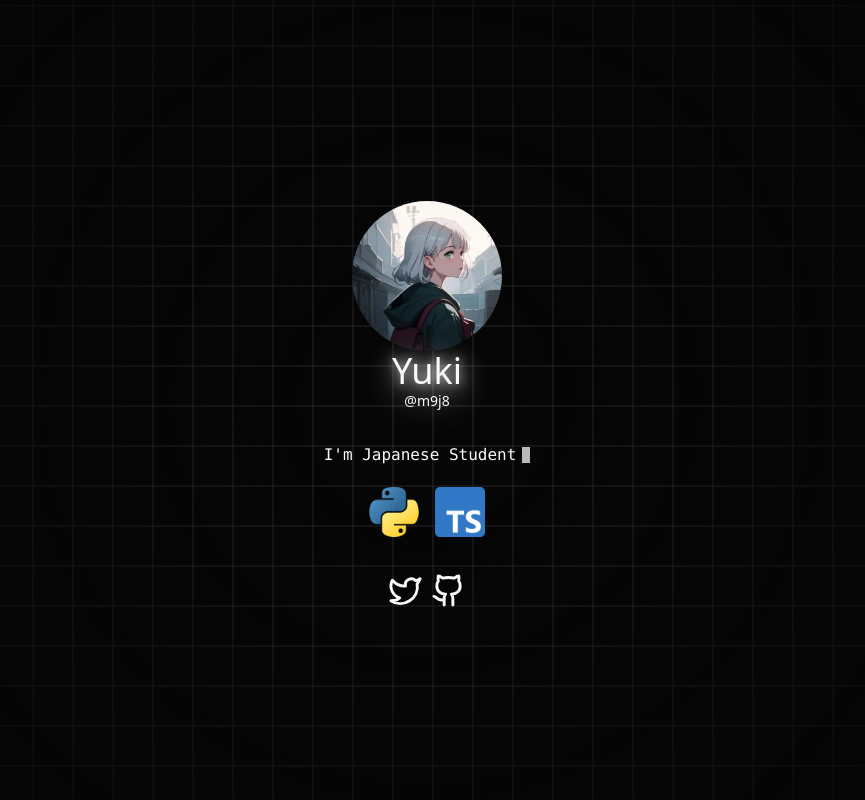
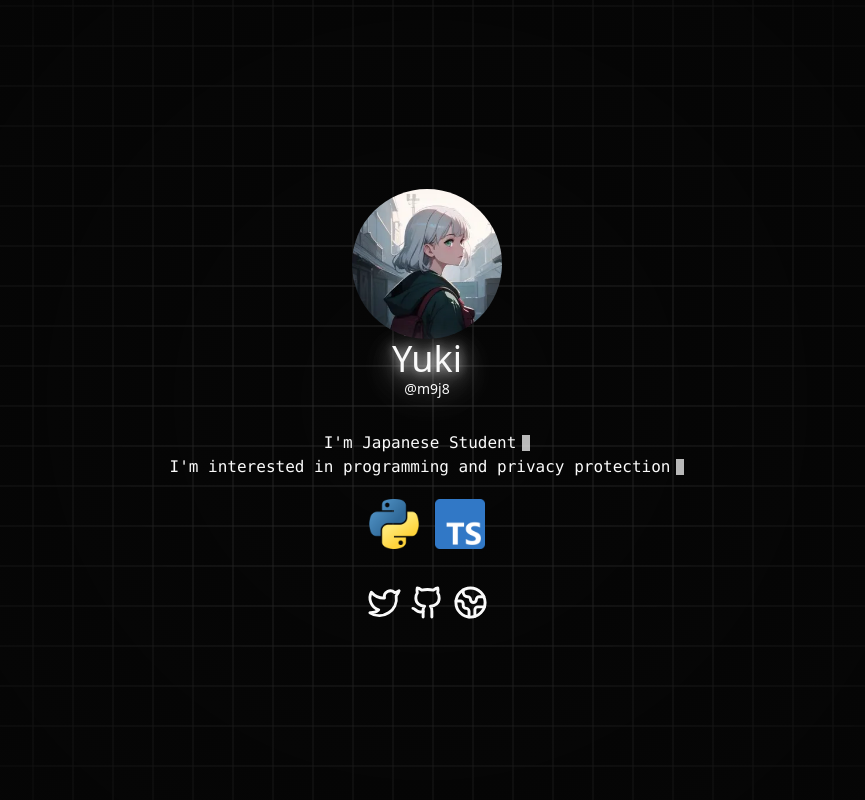
Before and after one commit to yuk228/bio, a Next.js app: page / in a window 1280 px wide. Shown: the whole page, without its empty margins (213-1078 px from the left). Built offline with nearby package versions, Linux system fonts and the light colour scheme.

Commit message:
Improve UI and Add Hover Effect

```diff
--- a/app/page.tsx
+++ b/app/page.tsx
@@ -1,10 +1,17 @@
-import { Github, Twitter } from "lucide-react";
+import { Earth, Github, Twitter } from "lucide-react";
 import { Squares } from "@/components/ui/squares-background"
-
+import { motion } from "framer-motion";
+import {
+  Tooltip,
+  TooltipContent,
+  TooltipProvider,
+  TooltipTrigger,
+} from "@/components/ui/tooltip"
 import Image from "next/image";
 import Link from "next/link";
 import Typing from "@/components/ui/typing";
 import GlowText from "@/components/glow-text";
+
 
 export default function Home() {
   return (
@@ -18,7 +25,6 @@ export default function Home() {
             hoverFillColor="#222"
           />
       </div>
-
       <div className="relative flex items-center justify-center min-h-screen">
         <div className="container w-[780px] h-[500px]  rounded-3xl flex flex-col items-center justify-center">
           <Image src="/icon.webp" alt="icon" width={150} height={150} className="mx-auto mt-10 rounded-full"/>
@@ -28,18 +34,36 @@ export default function Home() {
           </div>
           <div className="py-8 flex flex-col items-center">
             <Typing>I&apos;m Japanese Student</Typing>
+            <Typing>I&apos;m interested in programming and privacy protection</Typing>
             <div className="flex space-x-4 py-5">
               <Image src="/py.webp" alt="py-logo" width={50} height={50}/>
               <Image src="/ts.webp" alt="ts-logo" width={50} height={50}/>
             </div>
             <div className="flex space-x-2 mt-4">
-              <Link href="https://x.com/yuk228_" className="hover:scale-105"><Twitter size={35}/></Link>
-              <Link href="https://github.com/yuk228" className="hover:scale-105"><Github size={35}/></Link>
+            <TooltipProvider>
+              <Tooltip>
+                <TooltipTrigger><Link href="https://x.com/yuk228_" className="hover:scale-105"><Twitter size={35}/></Link></TooltipTrigger>
+                <TooltipContent>
+                  <p>Twitter</p>
+                </TooltipContent>
+              </Tooltip>
+              <Tooltip>
+                <TooltipTrigger><Link href="https://github.com/yuk228" className="hover:scale-105"><Github size={35}/></Link></TooltipTrigger>
+                <TooltipContent>
+                  <p>GitHub</p>
+                </TooltipContent>
+              </Tooltip>
+              <Tooltip>
+                <TooltipTrigger><Link href="https://privshare-beta.vercel.app" className="hover:scale-105"><Earth size={35}/></Link></TooltipTrigger>
+                <TooltipContent>
+                  <p>My Blog</p>
+                </TooltipContent>
+              </Tooltip>
+            </TooltipProvider>
             </div>
           </div>
         </div>
       </div>
-
     </main>
   );
 }
--- /dev/null
+++ b/components/ui/tooltip.tsx
@@ -0,0 +1,61 @@
+"use client"
+
+import * as React from "react"
+import * as TooltipPrimitive from "@radix-ui/react-tooltip"
+
+import { cn } from "@/lib/utils"
+
+function TooltipProvider({
+  delayDuration = 0,
+  ...props
+}: React.ComponentProps<typeof TooltipPrimitive.Provider>) {
+  return (
+    <TooltipPrimitive.Provider
+      data-slot="tooltip-provider"
+      delayDuration={delayDuration}
+      {...props}
+    />
+  )
+}
+
+function Tooltip({
+  ...props
+}: React.ComponentProps<typeof TooltipPrimitive.Root>) {
+  return (
+    <TooltipProvider>
+      <TooltipPrimitive.Root data-slot="tooltip" {...props} />
+    </TooltipProvider>
+  )
+}
+
+function TooltipTrigger({
+  ...props
+}: React.ComponentProps<typeof TooltipPrimitive.Trigger>) {
+  return <TooltipPrimitive.Trigger data-slot="tooltip-trigger" {...props} />
+}
+
+function TooltipContent({
+  className,
+  sideOffset = 0,
+  children,
+  ...props
+}: React.ComponentProps<typeof TooltipPrimitive.Content>) {
+  return (
+    <TooltipPrimitive.Portal>
+      <TooltipPrimitive.Content
+        data-slot="tooltip-content"
+        sideOffset={sideOffset}
+        className={cn(
+          "bg-primary text-primary-foreground animate-in fade-in-0 zoom-in-95 data-[state=closed]:animate-out data-[state=closed]:fade-out-0 data-[state=closed]:zoom-out-95 data-[side=bottom]:slide-in-from-top-2 data-[side=left]:slide-in-from-right-2 data-[side=right]:slide-in-from-left-2 data-[side=top]:slide-in-from-bottom-2 z-50 w-fit rounded-md px-3 py-1.5 text-xs text-balance",
+          className
+        )}
+        {...props}
+      >
+        {children}
+        <TooltipPrimitive.Arrow className="bg-primary fill-primary z-50 size-2.5 translate-y-[calc(-50%_-_2px)] rotate-45 rounded-[2px]" />
+      </TooltipPrimitive.Content>
+    </TooltipPrimitive.Portal>
+  )
+}
+
+export { Tooltip, TooltipTrigger, TooltipContent, TooltipProvider }
--- a/package.json
+++ b/package.json
@@ -9,8 +9,12 @@
     "lint": "next lint"
   },
   "dependencies": {
+    "@radix-ui/react-tabs": "^1.1.3",
+    "@radix-ui/react-tooltip": "^1.1.8",
     "class-variance-authority": "^0.7.1",
     "clsx": "^2.1.1",
+    "embla-carousel-react": "^8.5.2",
+    "framer-motion": "^12.5.0",
     "lucide-react": "^0.482.0",
     "next": "15.2.0",
     "react": "^19.0.0",
```
Also changed, not shown: 1 other file (tests, documents, lock files or other folders).
